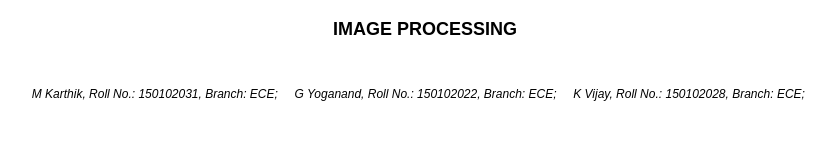
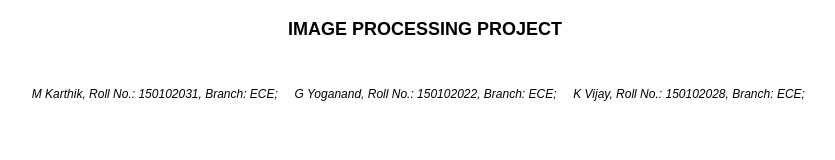
Before and after one commit to indkumar8999/Image-Processing, a plain HTML site: page Project_Report_Template.html in a window 1280 px wide. Shown: the whole page, without its empty margins (215-1050 px from the left). Drawn offline with Linux system fonts and the light colour scheme.

Commit message:
Update Project_Report_Template.html

```diff
--- a/Project_Report_Template.html
+++ b/Project_Report_Template.html
@@ -16,7 +16,7 @@
 	</head>
 	<body>
 		<div class="container">
-			<div class="title">IMAGE PROCESSING</div>
+			<div class="title">IMAGE PROCESSING PROJECT</div>
 
 			<div class="authors">
 
```
